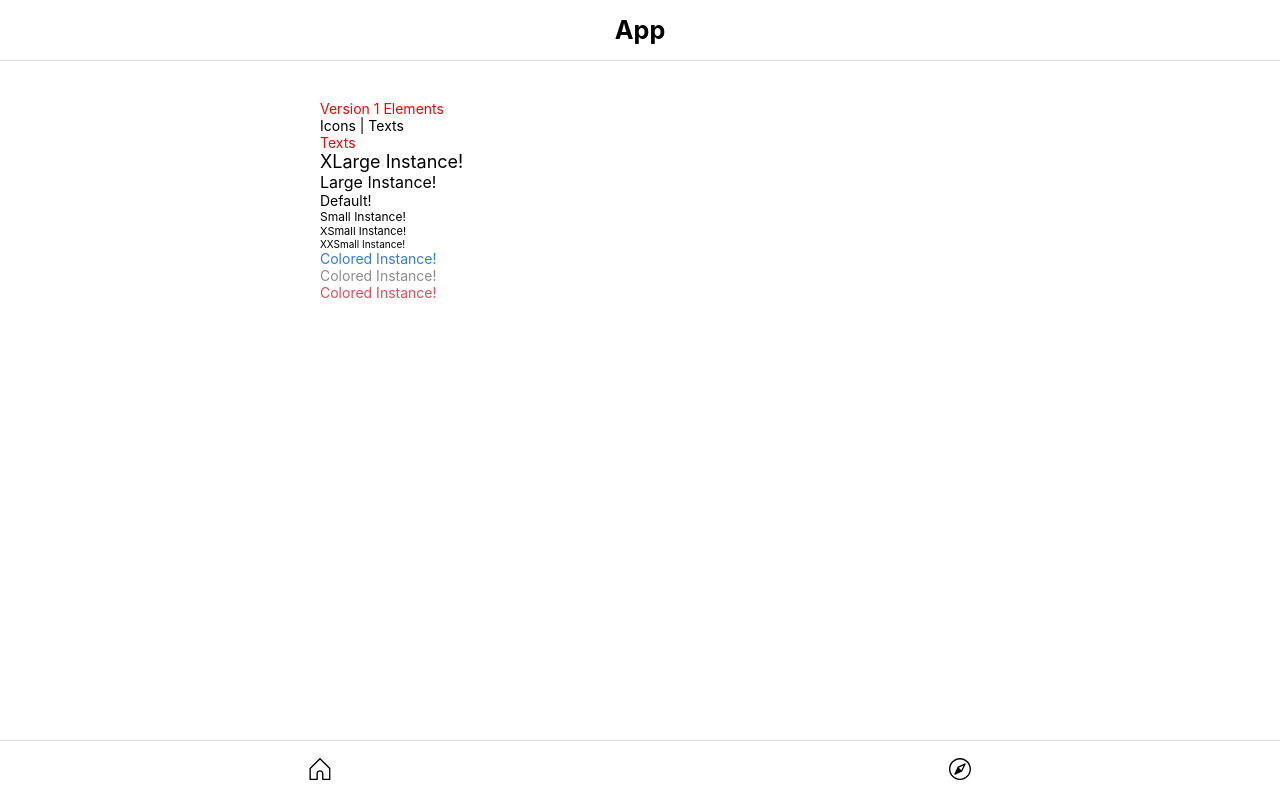
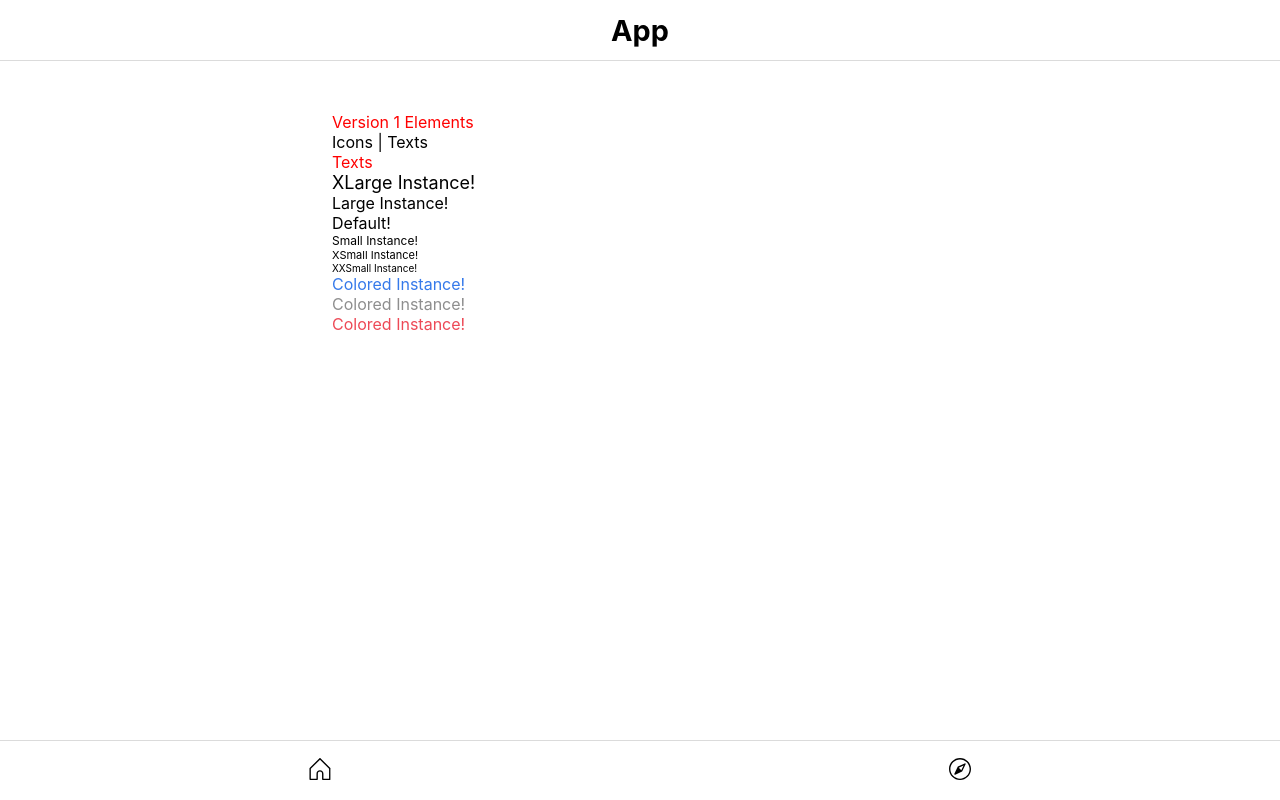
Before and after one commit to xephtar/about-me, a Vue app: page /v1/texts in a window 1280 px wide. Built offline with nearby package versions, Linux system fonts and the light colour scheme.

Commit message:
Add vuetify package

```diff
--- a/public/index.html
+++ b/public/index.html
@@ -6,6 +6,8 @@
     <meta name="viewport" content="width=device-width,initial-scale=1.0">
     <link rel="icon" href="<%= BASE_URL %>favicon.ico">
     <title><%= htmlWebpackPlugin.options.title %></title>
+    <link rel="stylesheet" href="https://fonts.googleapis.com/css?family=Roboto:100,300,400,500,700,900">
+    <link rel="stylesheet" href="https://cdn.jsdelivr.net/npm/@mdi/font@latest/css/materialdesignicons.min.css">
   </head>
   <body>
     <noscript>
--- a/src/main.js
+++ b/src/main.js
@@ -2,10 +2,12 @@
 import App from './App.vue'
 import router from './router'
 import './styles/app.css'
+import vuetify from './plugins/vuetify';
 
 Vue.config.productionTip = false
 
 new Vue({
   router,
+  vuetify,
   render: h => h(App)
 }).$mount('#app')
--- /dev/null
+++ b/src/plugins/vuetify.js
@@ -0,0 +1,7 @@
+import Vue from 'vue';
+import Vuetify from 'vuetify/lib';
+
+Vue.use(Vuetify);
+
+export default new Vuetify({
+});
--- a/vue.config.js
+++ b/vue.config.js
@@ -10,5 +10,6 @@
       .end()
       .use('vue-svg-loader')
       .loader('vue-svg-loader')
-  }
+  },
+  transpileDependencies: ['vuetify']
 }
```
Also changed, not shown: package.json (+7 -2 lines), 1 other file (tests, documents, lock files or other folders).
